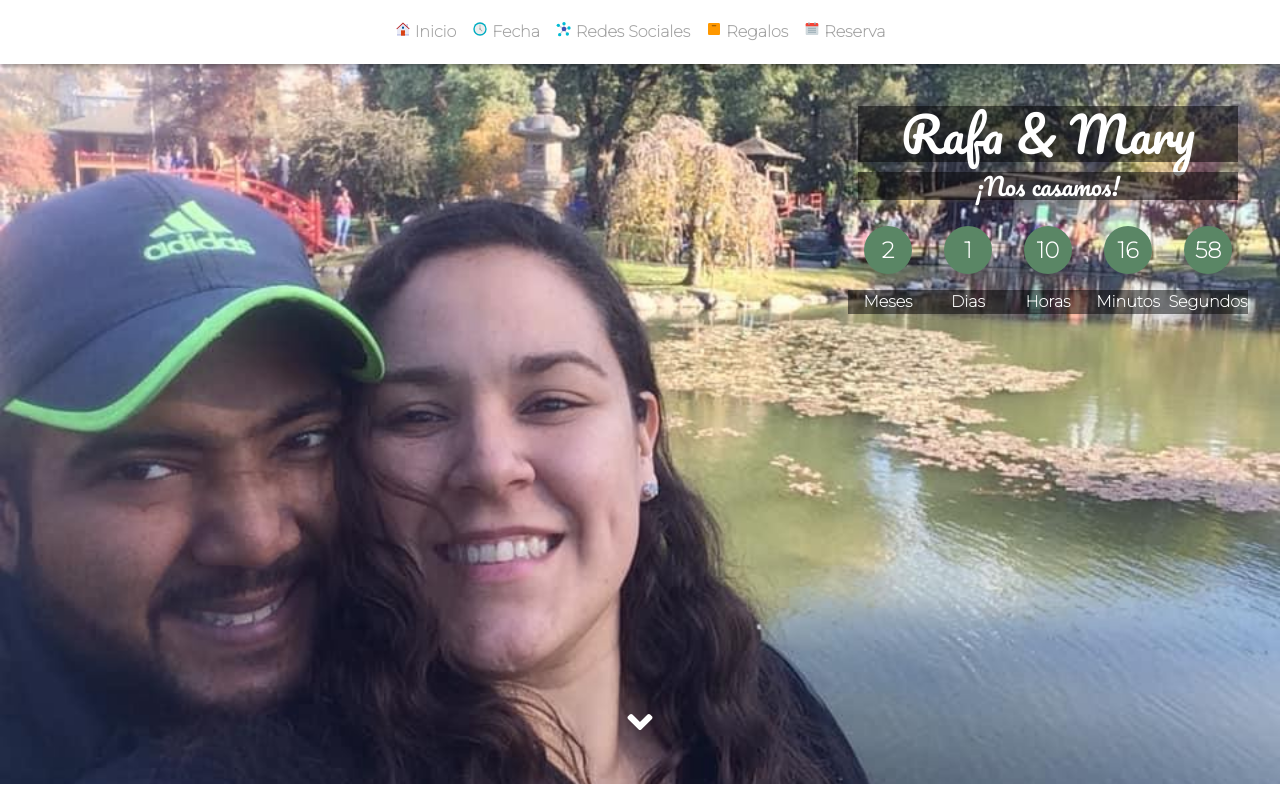
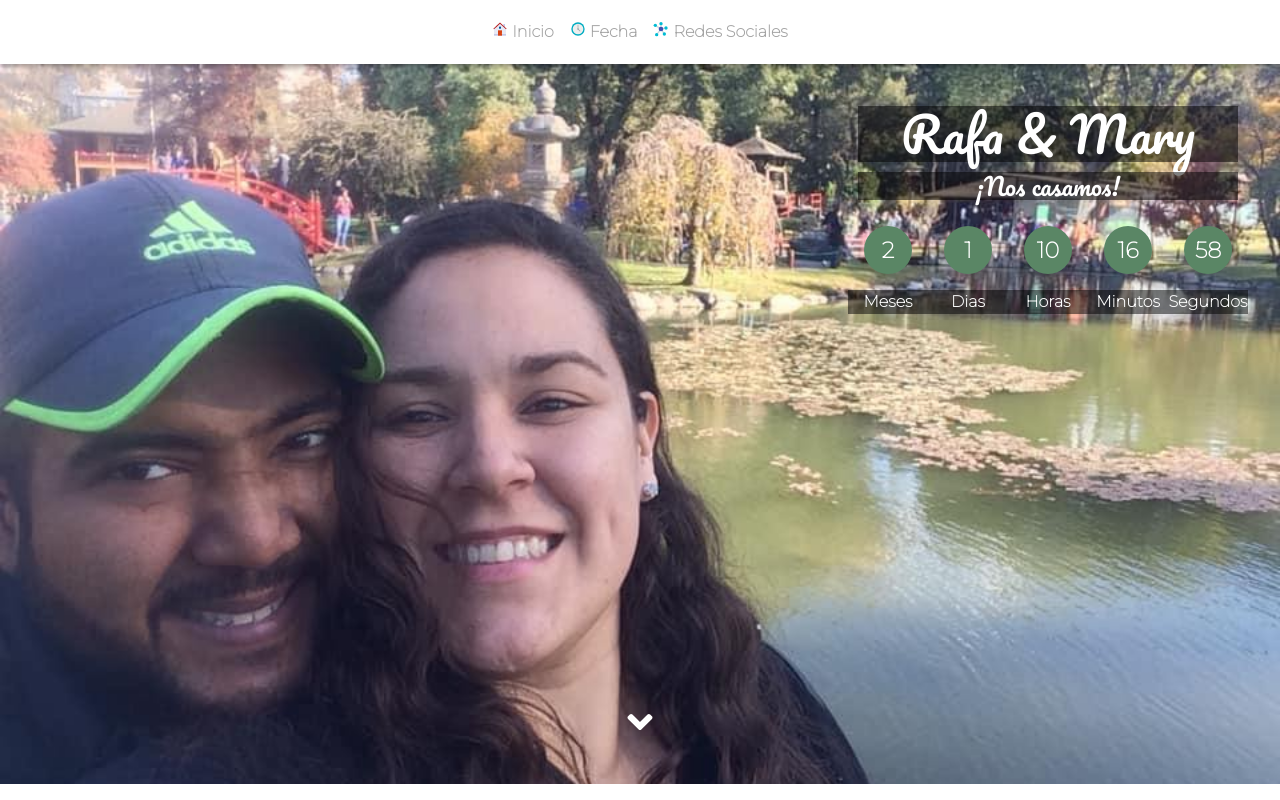
Before and after one commit to Codereggs/webPageMatrimonial, a React (Create React App) app: page /distancia in a window 1280 px wide. Shown: the top 800 px of the page. Built offline with nearby package versions, Linux system fonts and the light colour scheme.

Commit message:
fix distancia header links

```diff
--- a/src/Components/Nav.js
+++ b/src/Components/Nav.js
@@ -12,9 +12,9 @@ import {
 } from "react-icons/fc";
 import { Link, useMediaQuery } from "@mui/material";
 
-export default function NavBar() {
+export default function NavBar({ presencial }) {
   const md = useMediaQuery("(min-width:426px)");
-
+  console.log(presencial);
   return (
     <Box
       sx={{
@@ -93,6 +93,7 @@ export default function NavBar() {
           >
             <FcMindMap /> {md && "Redes Sociales"}
           </Link>
+          {presencial && (
             <Link
               onClick={() => {
                 document
@@ -109,6 +110,8 @@ export default function NavBar() {
             >
               <FcPackage /> {md && "Regalos"}
             </Link>
+          )}
+          {presencial && (
             <Link
               onClick={() => {
                 document
@@ -125,6 +128,7 @@ export default function NavBar() {
             >
               <FcCalendar /> {md && "Reserva"}
             </Link>
+          )}
         </Toolbar>
       </AppBar>
       <Toolbar id="toolbar" />
--- a/src/Components/PaginaPresencial.js
+++ b/src/Components/PaginaPresencial.js
@@ -11,7 +11,7 @@ import TeEsperamos from "./TeEsperamos";
 const PaginaPresencial = () => {
   return (
     <>
-      <NavBar />
+      <NavBar presencial={true} />
       <Inicio />
       <Fecha />
       <RedesS />
```
Lines whose indentation alone changed are shown as unchanged.
